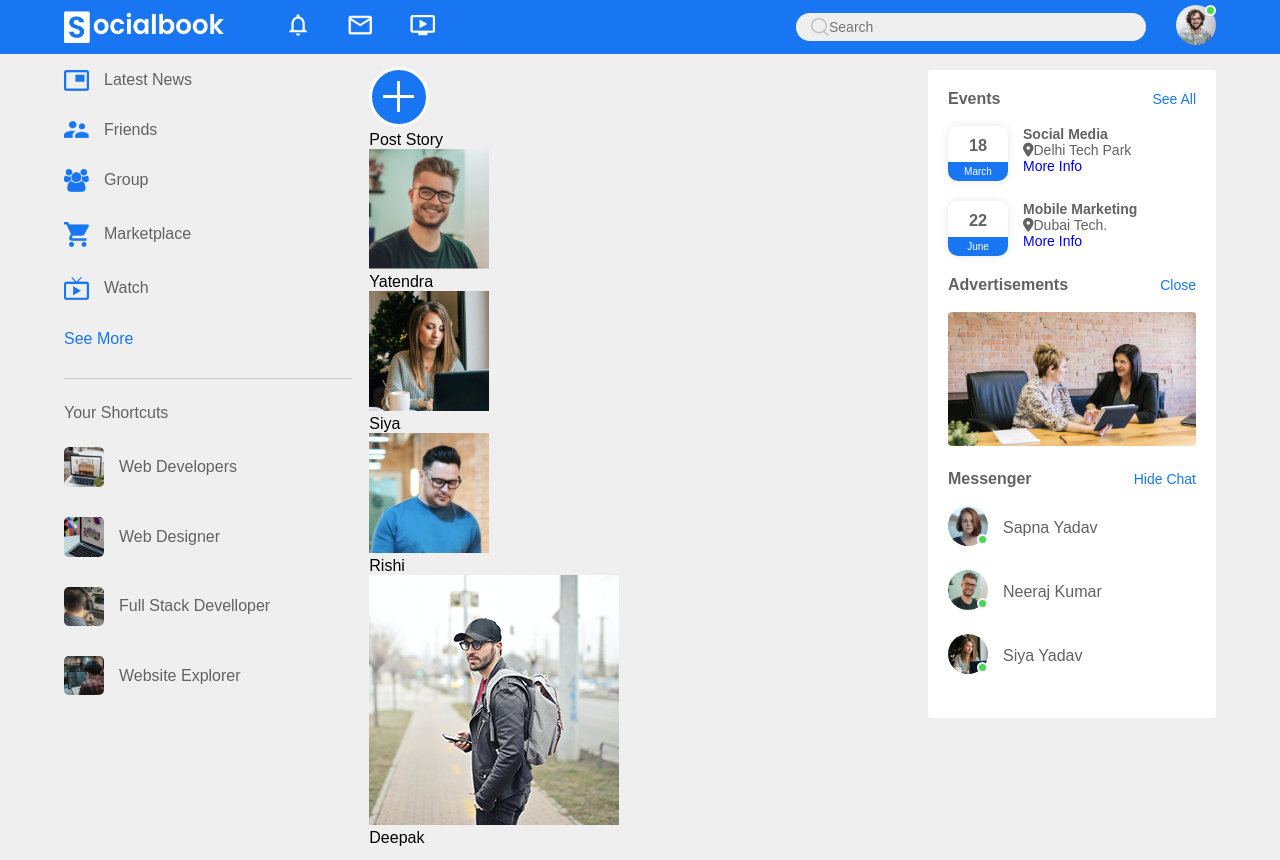
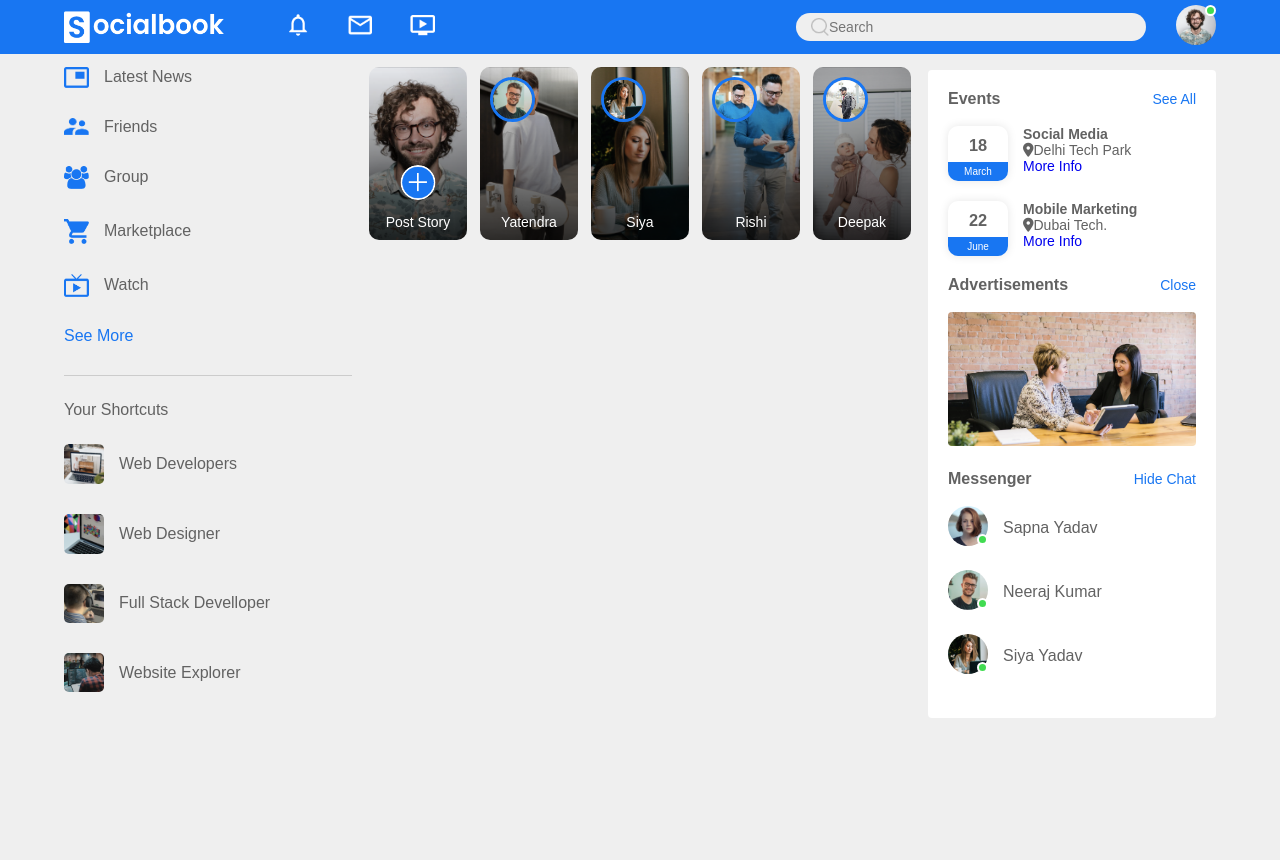
Before and after one commit to yatendra2832/javascript, a plain HTML site: page facebook_clone_project/public/index.html in a window 1280 px wide. After the commit the page ends 800 px from the top, so only its background shows below. Drawn offline with Linux system fonts and the light colour scheme; files whose address does not match are found by name.

Commit message:
main section story section styling

```diff
--- a/facebook_clone_project/public/style.css
+++ b/facebook_clone_project/public/style.css
@@ -93,7 +93,8 @@ input[type="search"]{
 }
 
 /* Navbar CSS Ends */
-
+/*************************************************************************************************
+**************************************************************************************************/
 .container{
     display: flex;
     justify-content: space-between;
@@ -115,7 +116,8 @@ input[type="search"]{
     top:70px;
     align-self: flex-start;
 }
-
+/* ********************************************************************************************
+*********************************************************************************************** */
 /* Left Sidebar Css */
 .imp-links a , .shortcut-links a{
 text-decoration: none;
@@ -149,10 +151,8 @@ width: fit-content;
     margin:25px 0;
     color: #626262;
 }
-
-/* Main Content Css */
-
-
+/* *******************************************************************************************
+********************************************************************************************** */
 /* right Sidebar */
 .sidebar-title{
     display: flex;
@@ -242,3 +242,69 @@ box-shadow: 0 0 10px rgba(0,0,0,0.1);
     top:unset;
     bottom:5px;
 }
+/* ***********************************************************************************************
+************************************************************************************************** */
+/*  Main Content Css */
+
+.story-gallery{
+    display: flex;
+    justify-content: space-between;
+    margin-bottom: 20px;
+}
+.story{
+    flex-basis: 18%;
+    padding-top: 32%;
+    position: relative;
+    background-image: linear-gradient(transparent,rgba(0,0,0,0.8)),url(/facebook_clone_project/images/status-1.png);
+    background-position: center;
+    background-size: cover;
+    border-radius: 10px;
+}
+
+.story img{
+    position: absolute;
+    width:45px;
+    border-radius: 50%;
+    top:10px;
+    left:10px;
+    border: 3px solid #1876f2;
+}
+
+.story p{
+    position: absolute;
+    bottom:10px;
+    width:100%;
+    text-align: center;
+    color:#fff;
+    font-size: 14px;
+}
+
+.story1{
+    background-image: linear-gradient(transparent,rgba(0,0,0,0.8)),url(/facebook_clone_project/images/status-1.png);
+
+}
+.story2{
+    background-image: linear-gradient(transparent,rgba(0,0,0,0.8)),url(/facebook_clone_project/images/status-3.png);
+
+}
+.story3{
+    background-image: linear-gradient(transparent,rgba(0,0,0,0.8)),url(/facebook_clone_project/images/status-4.png);
+
+}
+.story4{
+    background-image: linear-gradient(transparent,rgba(0,0,0,0.8)),url(/facebook_clone_project/images/status-5.png);
+
+}
+.story5{
+    background-image: linear-gradient(transparent,rgba(0,0,0,0.8)),url(/facebook_clone_project/images/status-2.png);
+
+}
+
+.story.story1 img{
+    top:unset;
+    left:50%;
+    bottom:40px;
+    transform: translateX(-50%);
+    border:0;
+    width:35px;
+}
```
